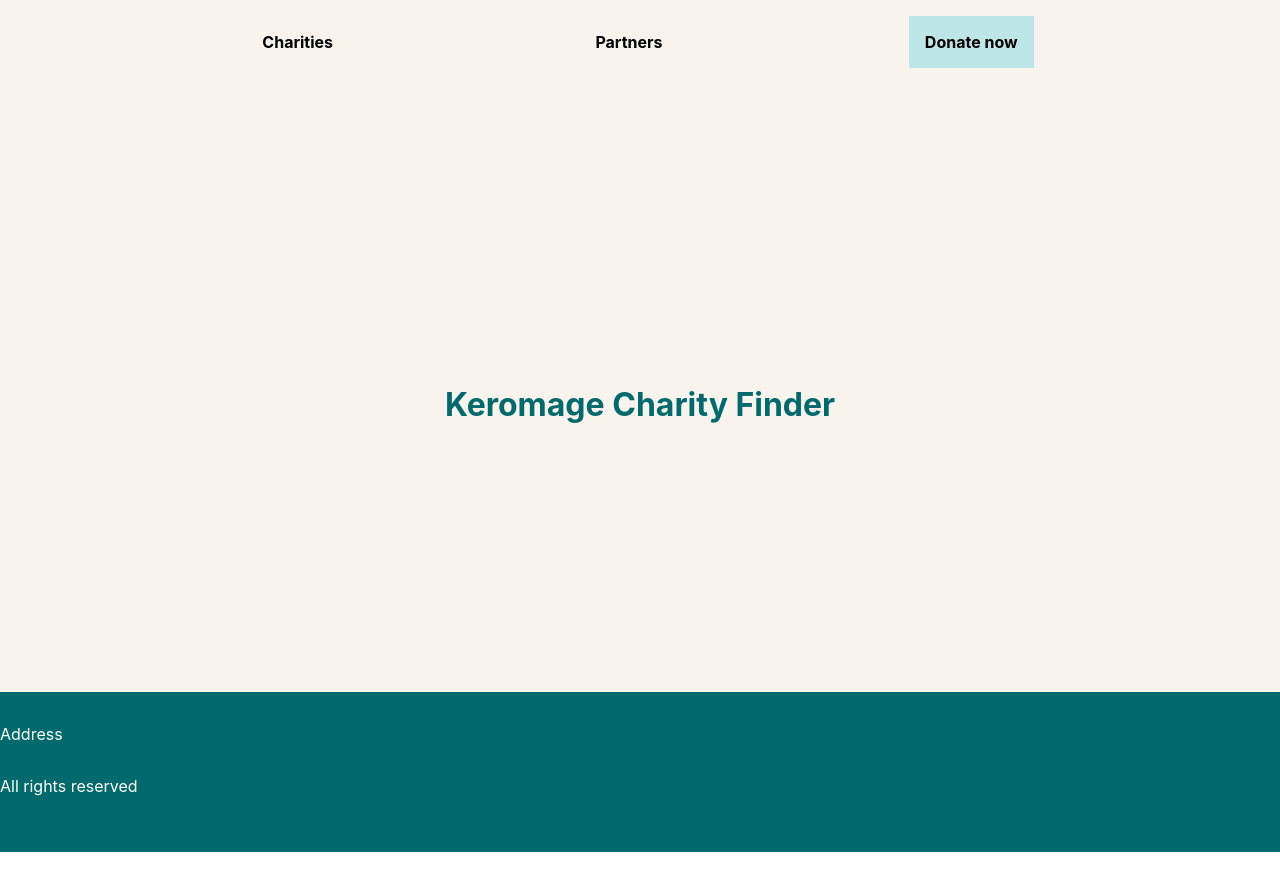
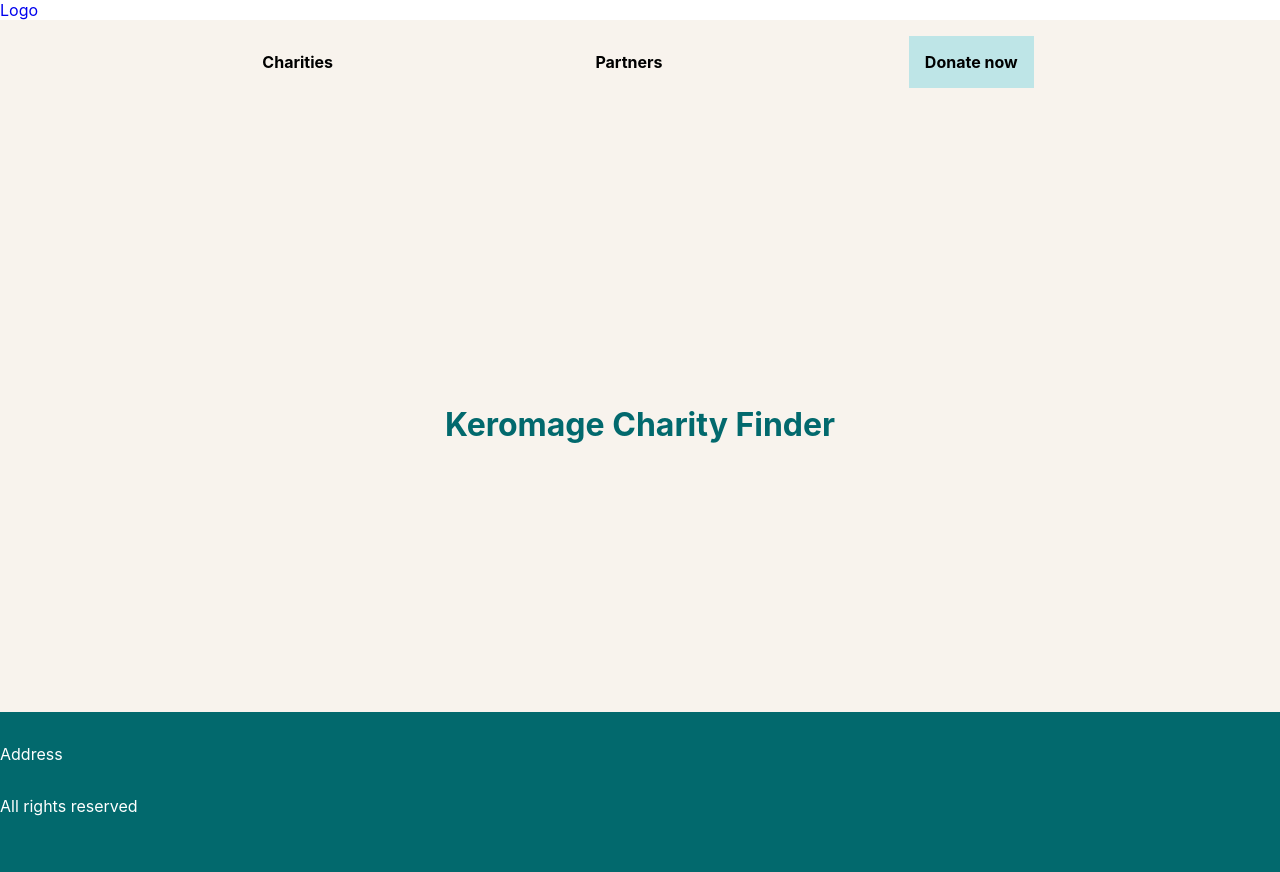
Before and after one commit to mtabala/charity-finder-app-frontend, a React (Create React App) app: page / in a window 1280 px wide. Shown: the top 872 px of the page. Built offline with nearby package versions, Linux system fonts and the light colour scheme.

Commit message:
Change names and add cursor to hover on nav list items

```diff
--- a/package.json
+++ b/package.json
@@ -6,6 +6,7 @@
     "@testing-library/jest-dom": "^5.16.5",
     "@testing-library/react": "^13.4.0",
     "@testing-library/user-event": "^13.5.0",
+    "axios": "^1.3.4",
     "react": "^18.2.0",
     "react-dom": "^18.2.0",
     "react-router-dom": "^6.9.0",
--- a/src/components/Header/Header.jsx
+++ b/src/components/Header/Header.jsx
@@ -5,7 +5,9 @@ import { Link } from "react-router-dom";
 function Header() {
   return (
     <header className="header">
-      <Link to="/" src={logo}></Link>
+      <Link className="logo" to="/" src={logo}>
+        Logo
+      </Link>
       <nav className="nav">
         <ul className="nav__list">
           <li className="nav__list-item">Charities</li>
--- a/src/components/Header/Header.scss
+++ b/src/components/Header/Header.scss
@@ -15,6 +15,7 @@
     &:hover {
       background-color: $background-color-dark;
       color: #fff;
+      cursor: pointer;
     }
     &--highlighted {
       background-color: $background-color-medium;
--- a/src/pages/Homepage.jsx
+++ b/src/pages/Homepage.jsx
@@ -3,7 +3,7 @@ import "./Homepage.scss";
 // import { useState, useEffect } from "react";
 // import { useParams } from "react-router-dom";
 import Hero from "../components/Hero/Hero";
-import Footer from "../components/Footer/Footer";
+// import Footer from "../components/Footer/Footer";
 // import CharityList from "../components/CharityList/CharityList";
 // import Footer from "../components/Footer/Footer";
 // import axios from "axios";
```
Also changed, not shown: 1 other file (tests, documents, lock files or other folders).
